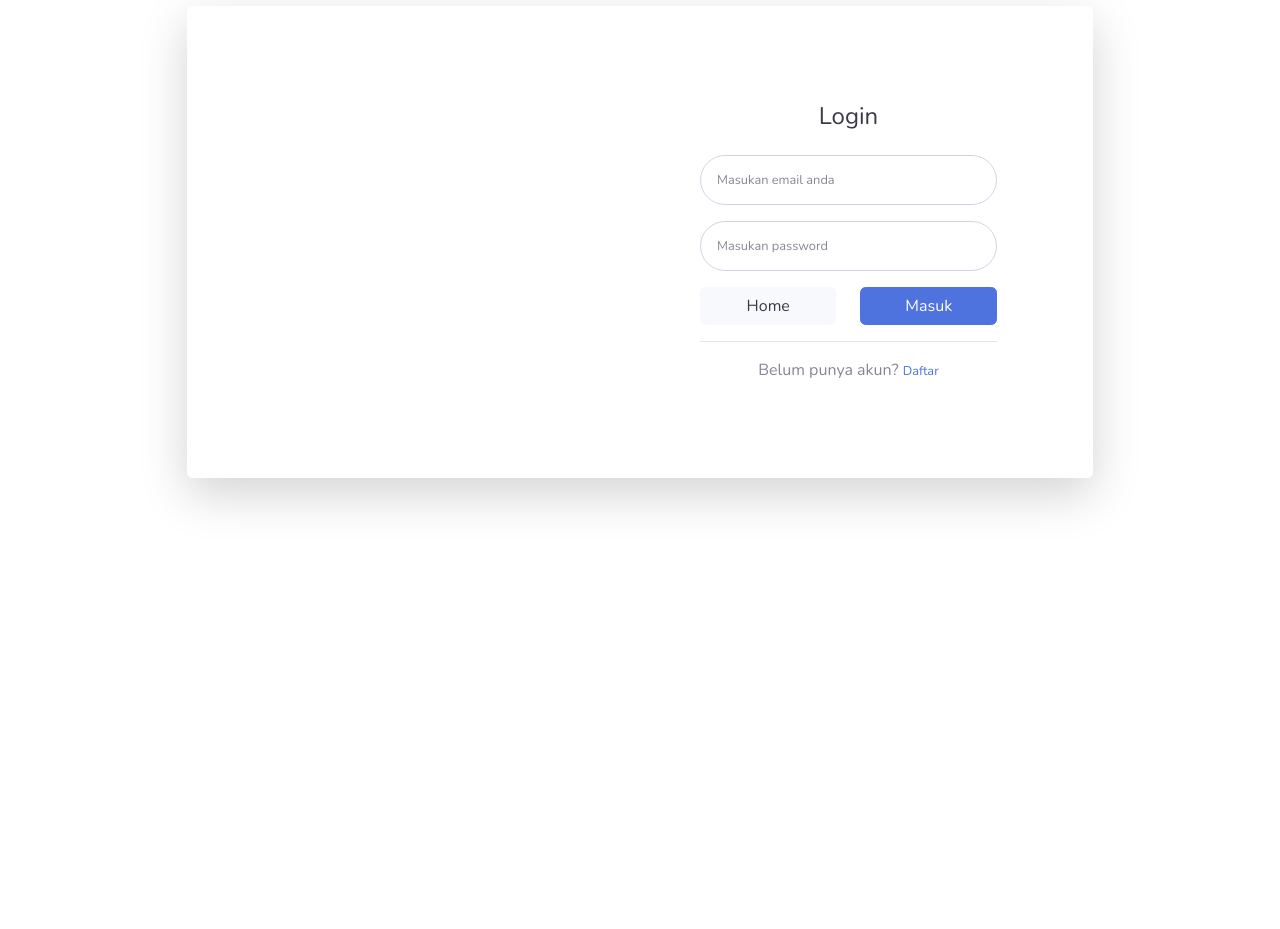
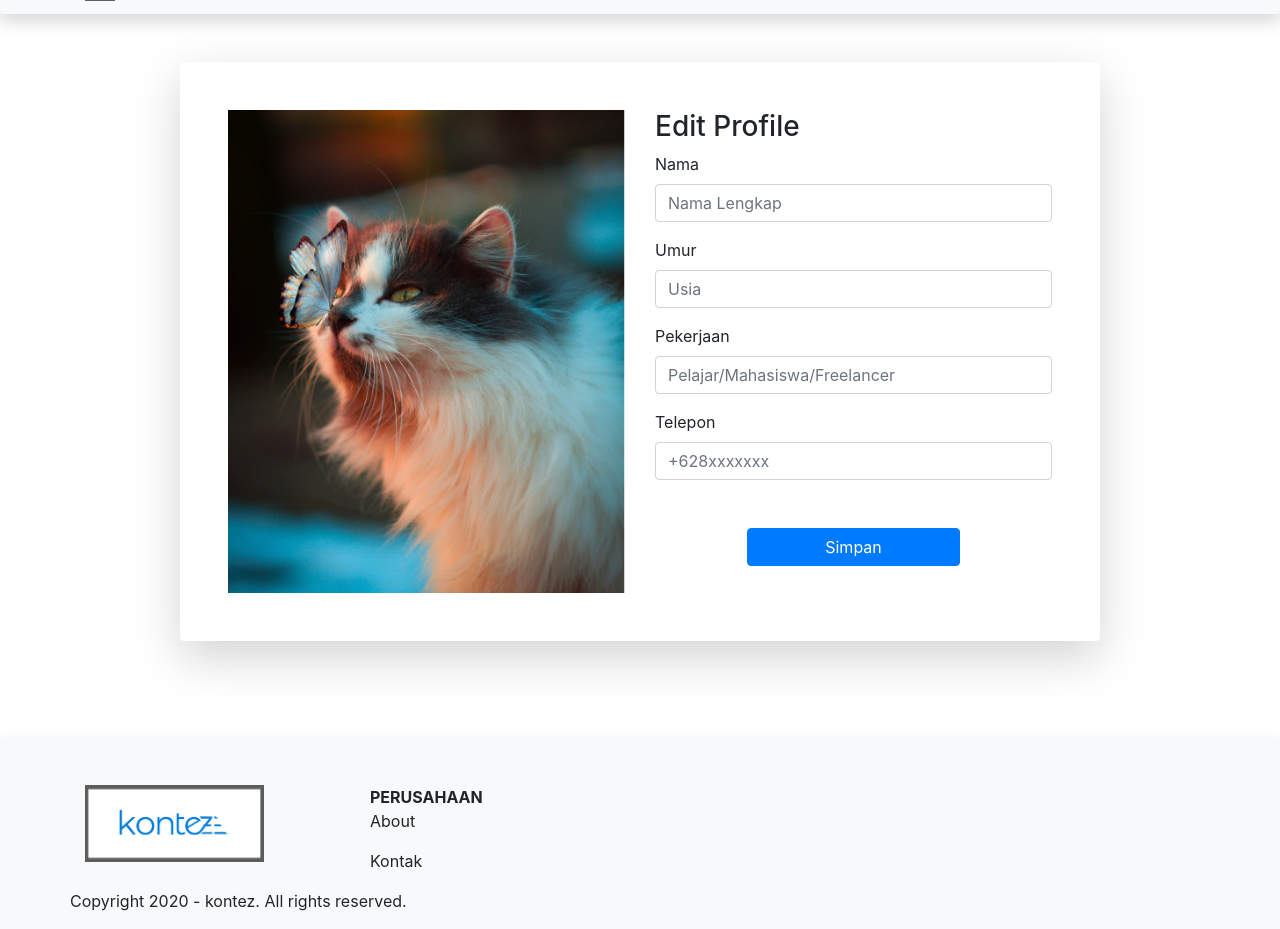
Before and after one commit to kadekeva/kontez, a CodeIgniter 4 app: template app/Views/user/edit-profile.php in a window 1280 px wide. Shown: the part 42-971 px from the top of the page. Before the commit the page ends 549 px from the top, so only its background shows below. Run offline with PHP 8.4 and a stand-in for CodeIgniter, Linux system fonts and the light colour scheme; the template is opened without the code that fills it, so the values that code supplies are empty; some libraries are stand-ins or nearby versions.

Commit message:
fix: edit page and controller

```diff
--- a/app/Config/Routes.php
+++ b/app/Config/Routes.php
@@ -36,8 +36,9 @@ $routes->get('/login', 'Home::login');
 $routes->get('/regis', 'Home::regis');
 $routes->get('/daftar', 'Home::daftar');
 $routes->get('/checkout', 'Home::checkout');
-$routes->get('/Home/(:segment)', 'Home::profile/$1');
-$routes->get('/Home/edit', 'Home::edit');
+$routes->get('/profile', 'Home::profile');
+$routes->get('/edit', 'Home::edit');
+$routes->get('/logout', 'Home::logout');
 
 /**
  * --------------------------------------------------------------------
--- a/app/Views/layout/navbar.php
+++ b/app/Views/layout/navbar.php
@@ -19,19 +19,15 @@
             </div>
 
             <?=
-                ($user['email'] == true) ?
+                (session('email') == true) ?
                     '<div class="dropdown">
                         <button class="btn btn-secondary bg-transparent border-0 text-dark" type="button" id="dropdownMenuButton" data-toggle="dropdown">
                             Halo, <b>' . $user['nama'] . '</b> !
                         </button>
                         <div class="dropdown-menu" aria-labelledby="dropdownMenuButton">
-                            <a class="dropdown-item" href="/Home/profile/' . $user['id'] . '">Profile</a>
-                            <a class="dropdown-item" href="#">Edit Profile</a>
-                            <form action="/Home/logout" method="POST" class="user">
-                                <input type="hidden" name="email" id="email" value="' . $user['email'] . '">
-                                <input type="hidden" name="is_active" id="is_active" value="0">
-                                <button type="submit" class="dropdown-item text-danger">Logout</button>
-                            </form>
+                            <a class="dropdown-item" href="/profile">Profile</a>
+                            <a class="dropdown-item" href="/edit">Edit Profile</a>
+                            <a class="dropdown-item text-danger" href="/logout">Logout</a>
                         </div>
                     </div>' :
                     '<div class="btn-group">
--- a/app/Views/user/edit-profile.php
+++ b/app/Views/user/edit-profile.php
@@ -1,28 +1,7 @@
-<!doctype html>
-<html lang="en">
+<?= $this->extend('layout/template'); ?>
 
-<head>
-    <!-- Required meta tags -->
-    <meta charset="utf-8">
-    <meta http-equiv="X-UA-Compatible" content="IE=edge">
-    <meta name="viewport" content="width=device-width, initial-scale=1, shrink-to-fit=no">
-    <meta name="description" content="">
-    <meta name="author" content="">
+<?= $this->section('content'); ?>
 
-    <!-- Bootstrap CSS -->
-    <link rel="stylesheet" href="https://cdn.jsdelivr.net/npm/bootstrap@4.5.3/dist/css/bootstrap.min.css" integrity="sha384-TX8t27EcRE3e/ihU7zmQxVncDAy5uIKz4rEkgIXeMed4M0jlfIDPvg6uqKI2xXr2" crossorigin="anonymous">
-
-    <title><?= $title; ?> | Kontez</title>
-
-    <!-- Custom fonts for this template-->
-    <link href="vendor/fontawesome-free/css/all.min.css" rel="stylesheet" type="text/css">
-    <link href="https://fonts.googleapis.com/css?family=Nunito:200,200i,300,300i,400,400i,600,600i,700,700i,800,800i,900,900i" rel="stylesheet">
-
-    <!-- Custom styles for this template-->
-    <link href="/assets/css/sb-admin-2.min.css" rel="stylesheet">
-</head>
-
-<body>
 <div class="container">
 
     <!-- Outer Row -->
@@ -34,28 +13,33 @@
                 <div class="card-body p-0">
                     <!-- Nested Row within Card Body -->
                     <div class="row p-5">
-                            <div class="col-lg-6 d-none d-lg-block img-fluid"></div>
+                        <div class="col-lg-6 d-none d-lg-block img-fluid">
+                            <img src="/assets/img/edit.png" alt="" width="100%">
+                        </div>
                         <div class="col-lg-6">
-                                <div class="p-5">
-                                    <div class="text-center">
-                                        <h1 class="h4 text-gray-900 mb-4">Login</h1>
-                                    </div>
-                                    <form action="/Home/login" method="POST" class="user">
+                            <h3>Edit Profile</h3>
+                            <form>
                                 <div class="form-group">
-                                            <input type="email" name="email" class="form-control form-control-user" id="email" aria-describedby="emailHelp" placeholder="Masukan email anda">
+                                    <label for="inputAddress">Nama</label>
+                                    <input type="text" class="form-control" id="nama" name="nama" placeholder="Nama Lengkap">
                                 </div>
                                 <div class="form-group">
-                                            <input type="password" name="password" class="form-control form-control-user" id="password" placeholder="Masukan password">
+                                    <label for="inputAddress2">Umur</label>
+                                    <input type="text" class="form-control" id="umur" name="umur" placeholder="Usia">
                                 </div>
-                                        <input type="hidden" name="is_active" value="1">
-                                        <div class="row text-center">
-                                            <div class="col"><a href="/" class="btn btn-light btn-block">Home</a></div>
-                                            <div class="col"><button type="submit" class="btn btn-primary btn-block">Masuk</button></div>
+                                <div class="form-group">
+                                    <label for="inputAddress2">Pekerjaan</label>
+                                    <input type="text" class="form-control" id="pekerjaan" name="pekerjaan" placeholder="Pelajar/Mahasiswa/Freelancer">
+                                </div>
+                                <div class="form-group">
+                                    <label for="inputAddress2">Telepon</label>
+                                    <input type="text" class="form-control" id="telepon" name="telepon" placeholder="+628xxxxxxx">
+                                </div>
+                                <div class="row mt-5 justify-content-center">
+                                    <button type="submit" class="btn btn-primary col-6 btn-block">Simpan</button>
                                 </div>
                             </form>
-                                    <hr>
-                                    <div class="text-center">
-                                        Belum punya akun? <a class="small" href="register.html">Daftar</a>
+                        </div>
                     </div>
                 </div>
             </div>
@@ -63,15 +47,4 @@
     </div>
 </div>
 
-            </div>
-
-        </div>
-
-    </div>
-
-    <!-- Option 1: jQuery and Bootstrap Bundle (includes Popper) -->
-    <script src="https://code.jquery.com/jquery-3.5.1.slim.min.js" integrity="sha384-DfXdz2htPH0lsSSs5nCTpuj/zy4C+OGpamoFVy38MVBnE+IbbVYUew+OrCXaRkfj" crossorigin="anonymous"></script>
-    <script src="https://cdn.jsdelivr.net/npm/bootstrap@4.5.3/dist/js/bootstrap.bundle.min.js" integrity="sha384-ho+j7jyWK8fNQe+A12Hb8AhRq26LrZ/JpcUGGOn+Y7RsweNrtN/tE3MoK7ZeZDyx" crossorigin="anonymous"></script>
-</body>
-
-</html>
+<?= $this->endSection(); ?>
```
Also changed, not shown: app/Controllers/Home.php (+19 -20 lines). Lines whose indentation alone changed are shown as unchanged.
